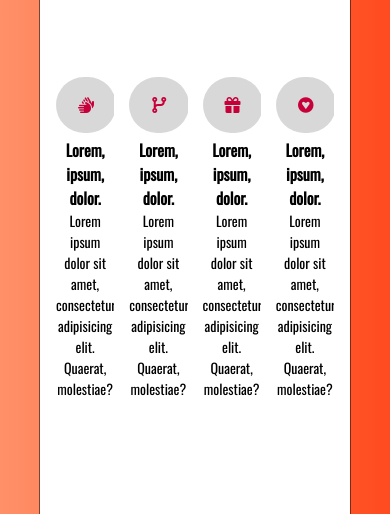
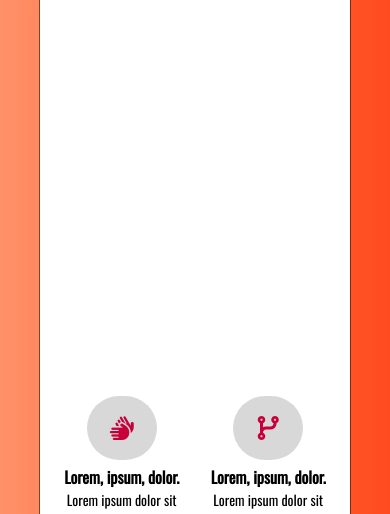
Before and after one commit to Pazsantiago/WebPractice-Idea, a PHP site: page / in a window 390 px wide. Shown: the part 1770-2284 px from the top of the page. Run offline with PHP 8.4, Linux system fonts and the light colour scheme; some libraries are stand-ins or nearby versions.

Commit message:
Finalizado el proyecto

```diff
--- a/css/styles.css
+++ b/css/styles.css
@@ -73,11 +73,12 @@ body{
 	height: 100px;
 }
 .first-section{
-	height: 60vh;
+	height: 70vh;
 	color: white;
 	display: flex;
 	flex-flow: column nowrap;
 	align-items: center;
+	justify-content: center;
 }
 .first-section h1{
 	font-size: 85px;
@@ -114,10 +115,11 @@ body{
 	border: 2px solid yellow;
 }
 .second-section{
-	height: 40vh;
+	height: 50vh;
 	background-color: white;
 	display: flex;
 	align-items: center;
+	justify-content: center;
 }
 .users-container{
 	margin-top: 20px;
@@ -126,7 +128,6 @@ body{
 	grid-template-columns: repeat(4, 1fr);
 	grid-gap: 15px;
 	text-align: center;
-	transition: 1s ease-out;
 }
 .users-container h4{
 	font-size: 16px;
@@ -135,11 +136,15 @@ body{
 	font-size: 14px;
 }
 .users-container i{
+	font-size: 24px;
 	color: #C70039;
 	background-color: #D8D8D8;
-	width: 60px;
+	width: 70px;
 	padding: 20px;
-	border-radius: 30px;
+	border-radius: 35px;
+}
+.users-container div{
+	transition: 0.5s ease;
 }
 .users-container div:hover{
 	transform: scale(1.2);
@@ -153,3 +158,42 @@ footer{
 	color: #DC7633;
 	background-color: #1B2631;
 }
+#menu-item{
+	cursor: pointer;
+	color: grey;
+	display: none;
+}
+.container-headersection,
+.first-section,
+.second-section{
+	overflow-y: hidden;
+}
+@media only screen and (max-width: 1300px) {
+	.users-container{
+		grid-template-columns: repeat(2, 1fr);
+	}
+}
+@media only screen and (max-width: 1144px) {
+	.nav-list{
+		display: none;
+	}
+	.nav-list.show{
+		display: block;
+		float: none;
+	 	position: fixed;
+	 	top: 7.5%;
+		left: 10vw;
+		height: 95%;
+		background: rgba(192,192,192, 0.4);
+		padding:0;
+	}
+	.nav-list.show li{
+		margin-bottom: 20px;
+	}
+	#link-border{
+		border: none;
+	}
+	#menu-item{
+		display: inline;
+	}
+}
--- a/index.php
+++ b/index.php
@@ -26,9 +26,10 @@
 					<li class="nav-container__link"><a href="#" class="a-effect">Demos</a> <i class="fas fa-caret-down"></i></li>
 					<li class="nav-container__link"><a href="#" class="a-effect">Shop</a> <i class="fas fa-caret-down"></i></li>
 					<li class="nav-container__link" id="link-border"><a href="#" class="a-effect">Blog</a> <i class="fas fa-caret-down"></i></li>
-					<a href="#"><i class="fas fa-search"></i></a>
 				</ul>
 			</nav>
+				<a href="#"><i class="fas fa-search"></i></a>
+				<i class="fas fa-bars" id="menu-item" onclick="MostrarMenu();"></i>
 			</header>
 
 			<section class="first-section">
@@ -82,6 +83,6 @@
 		</footer>
 
 	</main>
-
+	<script src="js/index.js"></script>
 </body>
 </html>
--- /dev/null
+++ b/js/index.js
@@ -0,0 +1,22 @@
+// if(menu == null){
+// 	activo = 1;
+// 	menu.style.display = "block";
+// 	menu.style.display = "flex";
+// 	menu.style.padding = "1em";
+// 	menu.style.marginRight = "10px";
+// 	link.style.marginBottom = "0";
+// }
+let body = document.getElementsByTagName("body")[0];
+let menu = document.querySelector(".nav-list");
+function MostrarMenu(){
+	menu.classList.toggle('show');
+	if(body.style.overflowY == ""){
+		body.style.overflowY = "hidden";
+	}else{
+		body.style.overflowY = "";
+	}
+}
+// menu.addEventListener("click", function(){
+// 	if()
+
+// });
```
